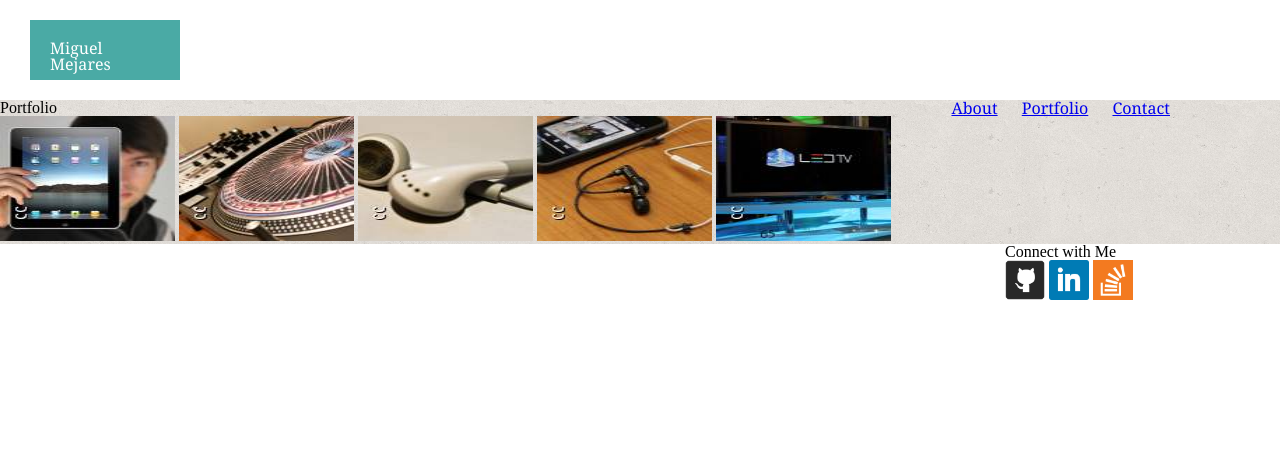
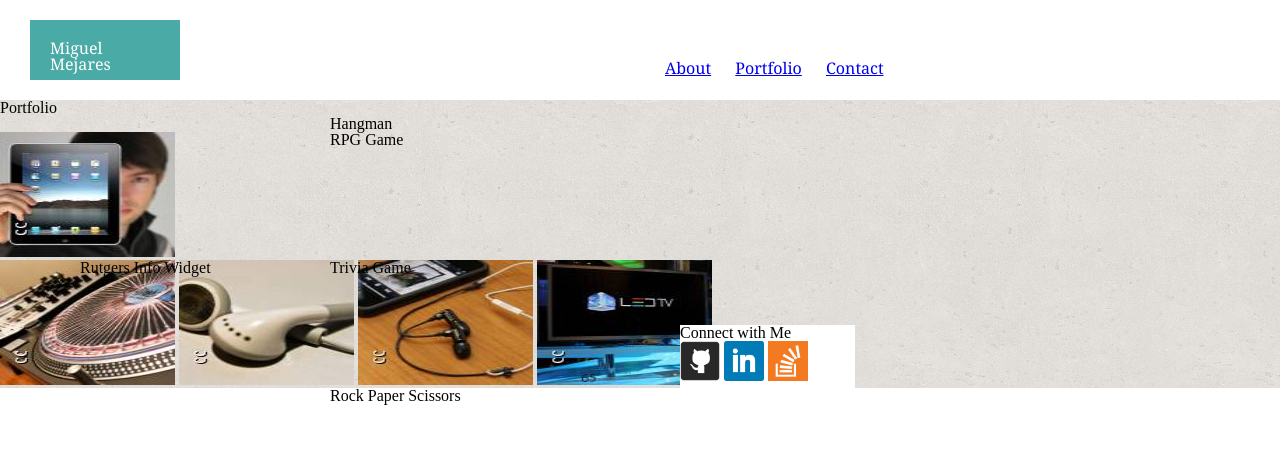
Before and after one commit to migs51/Basic-Portfolio, a PHP site: page /portfolio.html in a window 1280 px wide. Shown: the top 449 px of the page. Run offline with PHP 8.4, Linux system fonts and the light colour scheme.

Commit message:
initial site files

```diff
--- a/assets/css/style.css
+++ b/assets/css/style.css
@@ -6,6 +6,14 @@ header {
 
 }
 
+ul {
+	list-style: none;
+	margin-right: 100px;
+	margin-bottom: 30px
+	padding: 0;
+	position: absolute;
+	left: 655px;
+	top: 60px;
 
 
 
@@ -21,19 +29,21 @@ section {
 
 }
 
-ul {
-	list-style: none;
+p {
+	float: right;
+	width: 250px;
+	position: relative;
+	right: 700px;
 
-	margin-right: 100px;
-	margin-bottom: 30px
-	padding: 0;
-	float: right;
+
 
 }
+
 
 li {
 	text-align: center;
 	display: inline
+
 
 
 }
@@ -45,6 +55,7 @@ a {
 }
 
 footer {
+	background-color: #666666;
 
 }
 
@@ -62,14 +73,23 @@ h1 {
 img {
 	height: 40px;
 	width: 40px;
+
+
+
+
+
 }
 
 
 .connectWithMe {
-	background: #eee
-	height: 300px;
-	width: 275px;
+	background-color: #ffffff;
+	border-color: #dddddd;
+	height: 125px;
+	width: 175px;
 	float: right;
+	position: absolute;
+	bottom: 350px;
+	right: 425px;
 
 
 }
--- a/index.html
+++ b/index.html
@@ -53,6 +53,10 @@
 	<!--Footer-->
 
 	<footer>
+		<p>
+			© Copyright 2016 Miguel Mejares
+
+		</p>
 
 	</footer>
 
--- a/portfolio.html
+++ b/portfolio.html
@@ -31,10 +31,15 @@
 
 	<section class="portfoliopics">
 		<h2>Portfolio</h2>
+			<p>Hangman</p><br>
 			<img src= "assets/images/Ipad.jpg" id="portfoliopics">
+			<p>RPG Game</p><br>
 			<img src="assets/images/DJSet.jpg" id="portfoliopics">
+			<p>Trivia Game</p>
 			<img src="assets/images/headphones.jpg" id="portfoliopics">
+			<p>Rutgers Info Widget</p>
 			<img src="assets/images/phone.jpg" id="portfoliopics">
+			<p>Rock Paper Scissors</p>
 			<img src="assets/images/television.jpg" id="portfoliopics">
 
 
```
Also changed, not shown: contact.html (+6 -4 lines).
